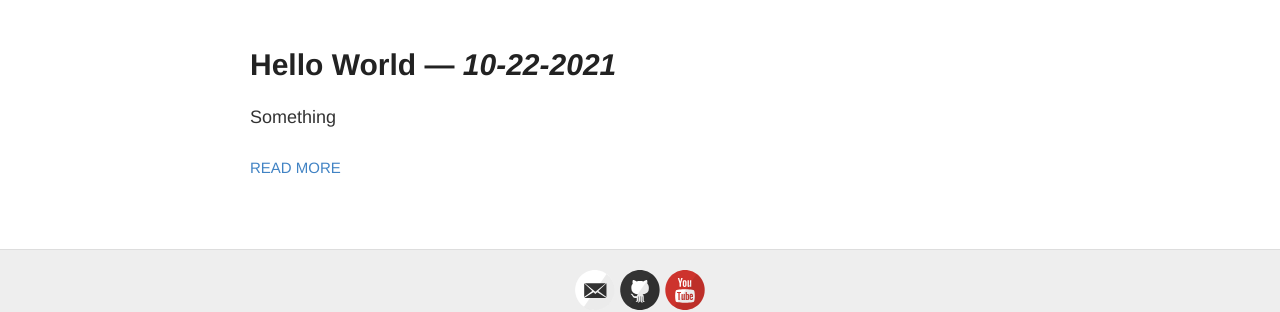
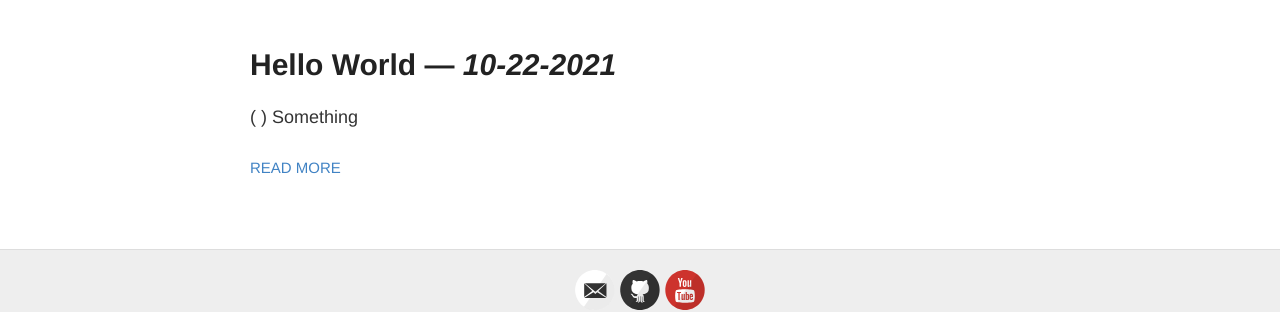
Before and after one commit to churchofryanism/blog.ryanism.org, a Jekyll site: the page built from index.html, in a window 1280 px wide. Shown: the part 253-565 px from the top of the page. Built offline with Jekyll 4.4.1, drawn with Linux system fonts in a browser that asks for light colours.

Commit message:
Update index.html
Co-Authored-By: PiSaucer <33438654+pisaucer@users.noreply.github.com>

```diff
--- a/index.html
+++ b/index.html
@@ -9,9 +9,9 @@
       <h1><a href="{{ site.baseurl }}{{ post.url }}">{{ post.title }} &mdash; <em>{{ post.date | date: "%-m-%d-%Y" }}</em></a></h1>
 
       <div class="entry">
-          {% if page.tags %}
+          {% if post.tags %}
           (
-          {% for tag in page.tags %}
+          {% for tag in post.tags %}
           <a href="{{ site.baseurl }}/tags#{{ post.tag }}">{{ post.tag}}</a>
           {% endfor %}
           )
```
